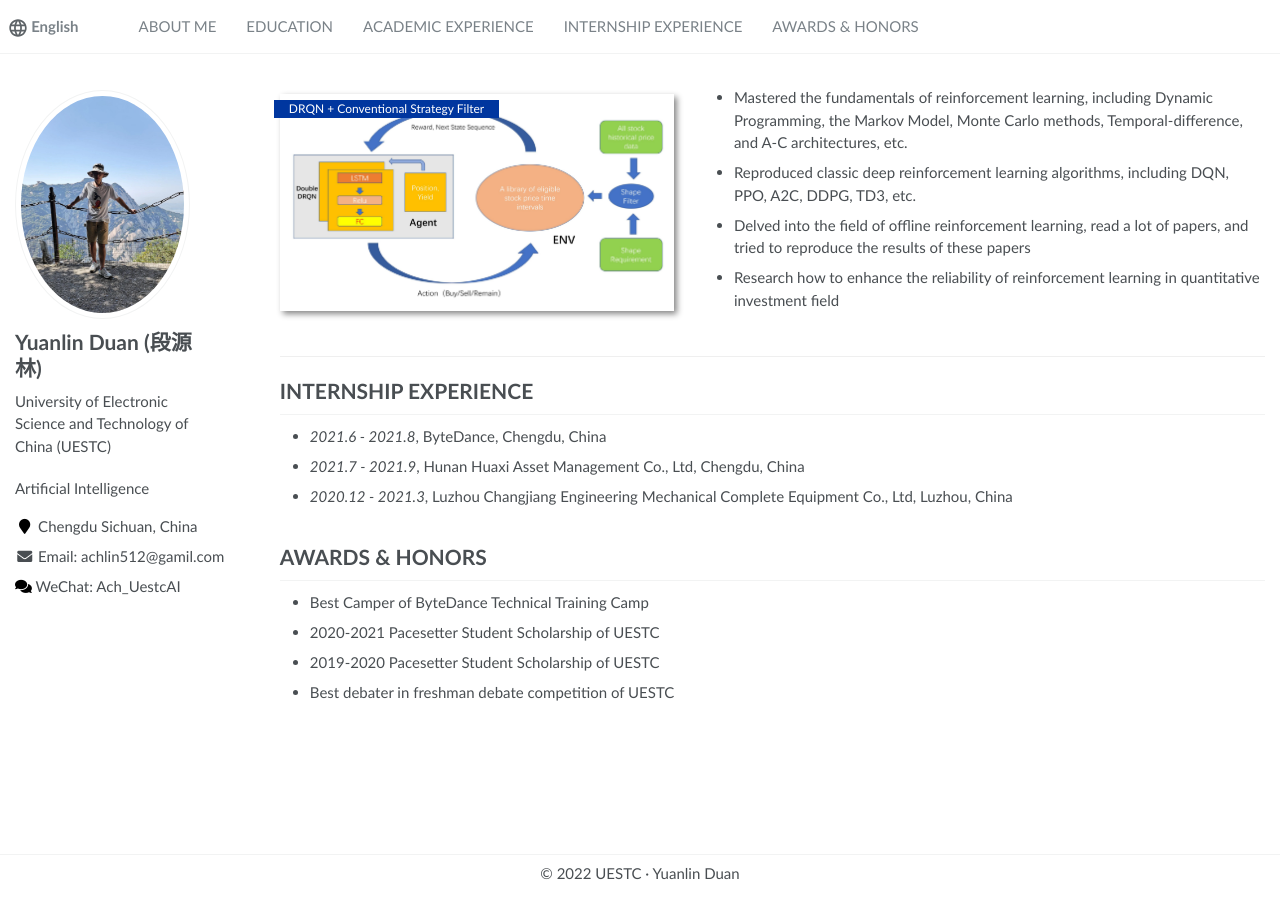
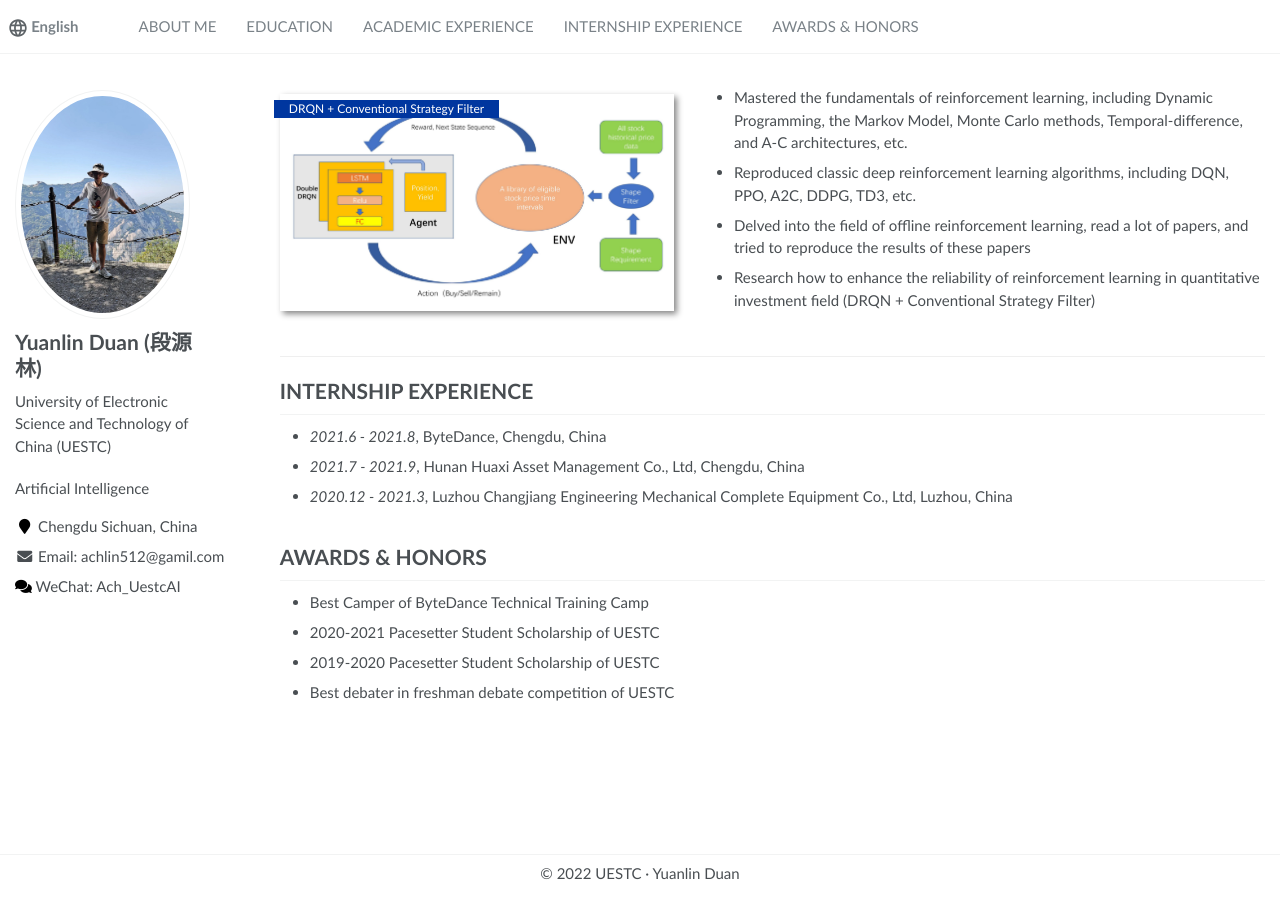
Before and after one commit to achlin9/achlin9.github.io, a Jekyll site: the page built from _pages/about.md, in a window 1280 px wide and 900 px high, scrolled down 1135 px. Built offline with Jekyll 4.4.1, drawn with Linux system fonts in a browser that asks for light colours.

Commit message:
Update about.md

```diff
--- a/_pages/about.md
+++ b/_pages/about.md
@@ -98,7 +98,7 @@
 - Reproduced classic deep reinforcement learning algorithms, including DQN, PPO, A2C, DDPG, TD3, etc.
 - Delved into the field of offline reinforcement learning, read a lot of papers, and tried to reproduce the results of these
 papers
-- Research how to enhance the reliability of reinforcement learning in quantitative investment field
+- Research how to enhance the reliability of reinforcement learning in quantitative investment field (DRQN + Conventional Strategy Filter)
 
 </div>
 </div>
```
